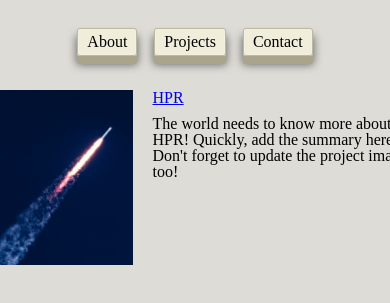
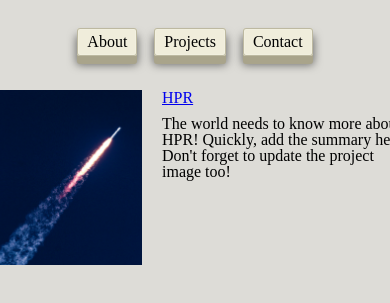
Before and after one commit to noahn84/MyWebsite, a plain HTML site: page projects.html in a window 390 px wide. Shown: the part 85-388 px from the top of the page. Drawn offline with Linux system fonts and the light colour scheme.

Commit message:
added mobile styling for projects page.

```diff
--- a/stylesheet.css
+++ b/stylesheet.css
@@ -260,7 +260,8 @@ body {
   display: flex;
   justify-content: center;
   align-items: center;
-  overflow: hidden
+  overflow: hidden;
+  padding-left: 2%;
 }
 
 img {
@@ -273,6 +274,12 @@ img {
   width: 268px;
   margin-left: 10px;
   padding: 0px 10px;
+}
+
+@media only screen and (max-width:550px) {
+  .project-info {
+    width: 245px;
+  }
 }
 
 .project-info a {
```
